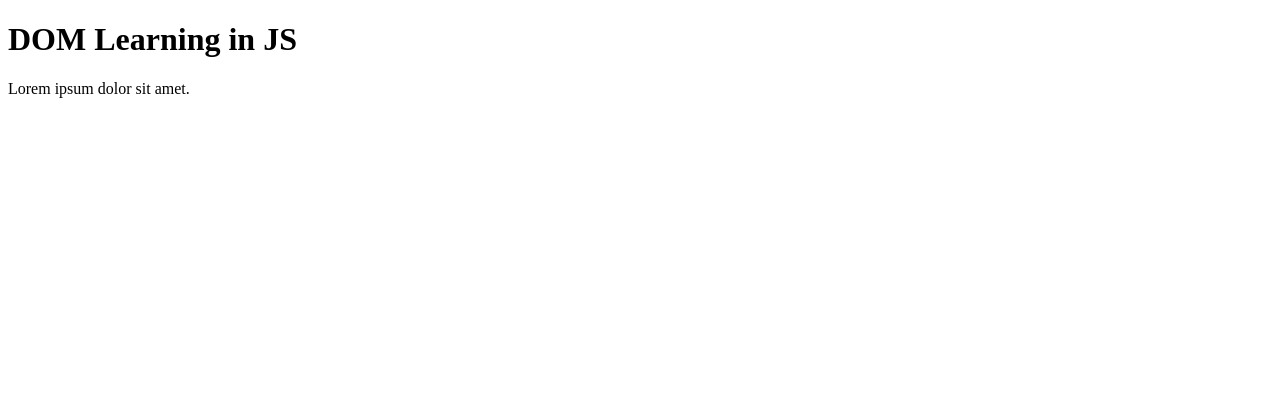
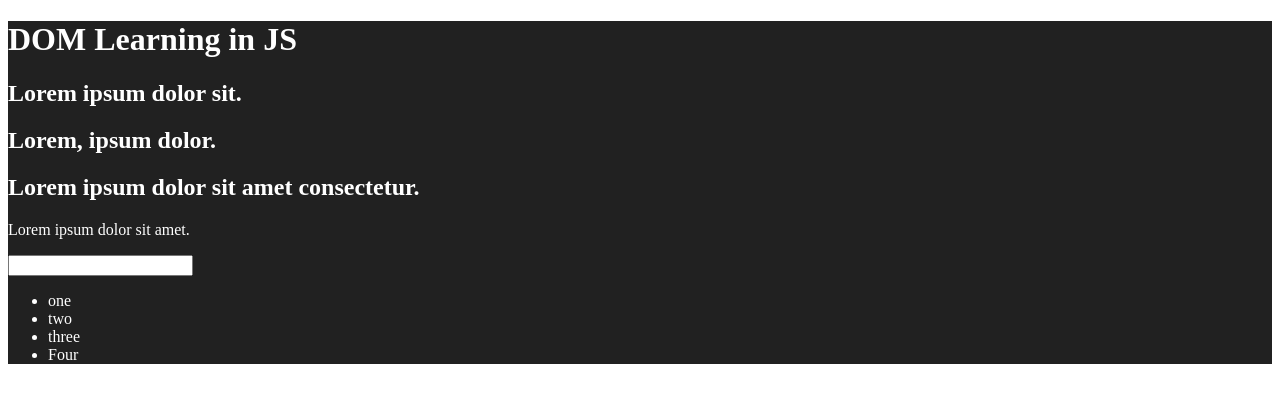
Before and after one commit to Deep2804/JavaScript, a plain HTML site: page 06_DOM/one.html in a window 1280 px wide. Drawn offline with Linux system fonts and the light colour scheme.

Commit message:
DOM Selector

```diff
--- a/06_DOM/one.html
+++ b/06_DOM/one.html
@@ -4,11 +4,29 @@
     <meta charset="UTF-8">
 
     <title>DOM Learning</title>
+    <style>
+        .bg-black{
+            background-color: #212121;
+            color: #fff ;
+        }
+    </style>
 </head>
 <body>
     <div class="bg-black">
-        <h1 class="heading">DOM Learning in JS</h1>
+        <h1  id="title" class="heading">DOM Learning in JS<span style="display: none;">text test</span>
+        </h1>
+        <h2>Lorem ipsum dolor sit.</h2>
+        <h2>Lorem, ipsum dolor.</h2>
+        <h2>Lorem ipsum dolor sit amet consectetur.</h2>
          <p>Lorem ipsum dolor sit amet.</p>
+         <input type="password" name="" id="">
+
+         <ul>
+             <li class = "list-item">one</li>
+             <li class = "list-item">two</li>
+             <li class = "list-item">three</li>
+             <li class = "list-item">Four</li>
+         </ul>
     </div>
 </body>
 </html>
```
